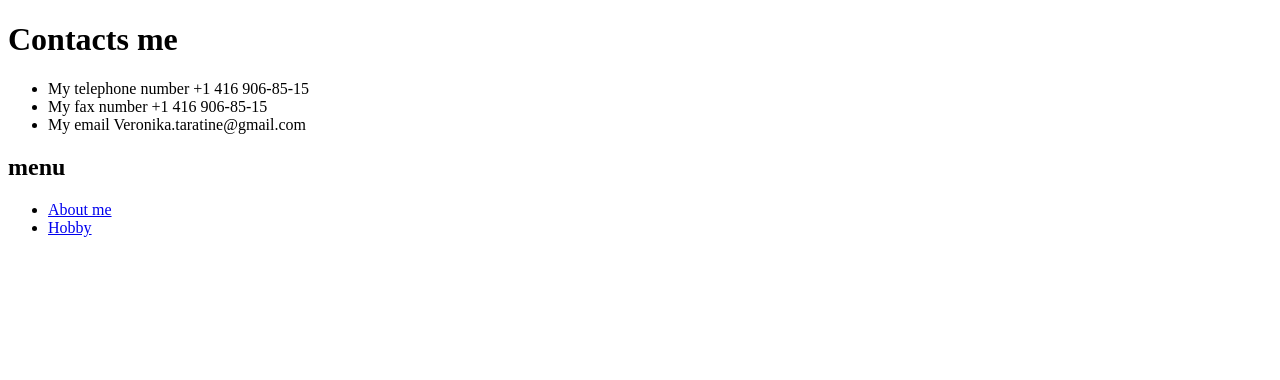
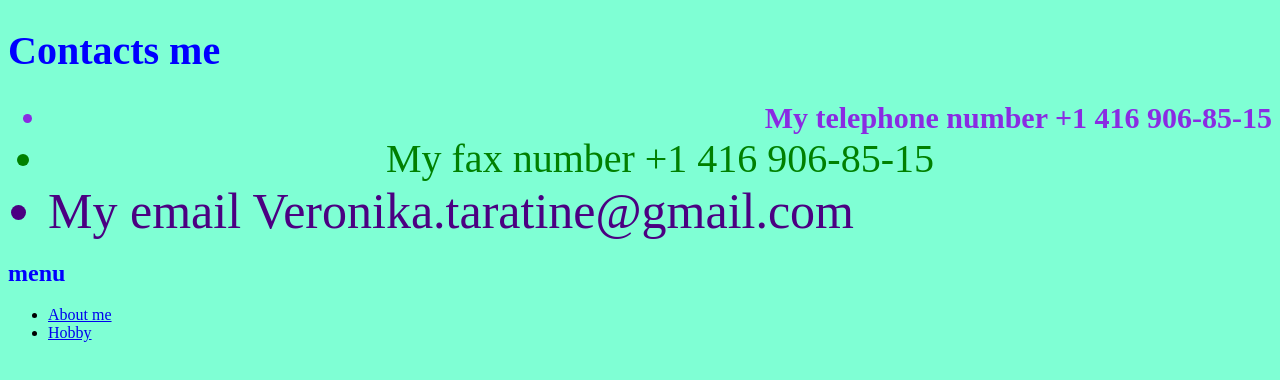
Before and after one commit to VeronikaTaratine/HW14-QA-manual, a plain HTML site: page pages/contacts.html in a window 1280 px wide. Drawn offline with Linux system fonts and the light colour scheme.

Commit message:
add font-size

```diff
--- a/pages/contacts.html
+++ b/pages/contacts.html
@@ -4,14 +4,15 @@
   <meta charset="UTF-8">
   <meta name="viewport" content="width=device-width, initial-scale=1.0">
   <title>Contacts</title>
+  <link rel="stylesheet" href="../style/index.css" />
 </head>
 <body>
-  <h1>Contacts me</h1>
+  <h1 class="lg">Contacts me</h1>
   <ul>
 
-    <li>My telephone number +1 416 906-85-15</li>
-    <li>My fax number +1 416 906-85-15</li>
-    <li>My email Veronika.taratine@gmail.com</li>
+    <li class="tel">My telephone number +1 416 906-85-15</li>
+    <li class="number">My fax number +1 416 906-85-15</li>
+    <li class="email">My email Veronika.taratine@gmail.com</li>
   </ul>
     <h2>menu</h2>
     <ul>
--- a/style/index.css
+++ b/style/index.css
@@ -8,6 +8,7 @@ body {
 }
 h1 {
   color: blue;
+
 }
 h2 {
   color: blue;
@@ -20,3 +21,26 @@ h2 {
 .firstname{
   color: red;
 }
+
+
+.lg{
+  font-size: 40px;
+}
+
+
+.tel{
+  font-size: 30px;
+  font-weight: bold;
+  color: blueviolet;
+  text-align: right;
+}
+.number{
+  font-size: 40px;
+  color: green;
+  text-align: center;
+}
+.email{
+  font-size: 50px;
+  color: indigo;
+  text-align: left;
+}
```
